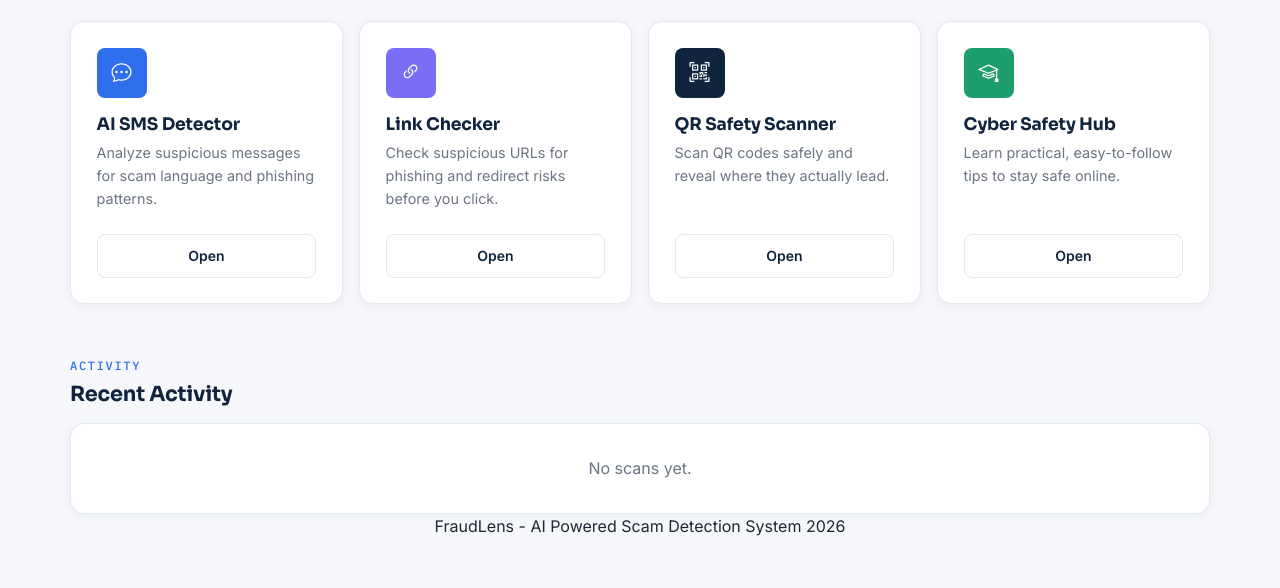
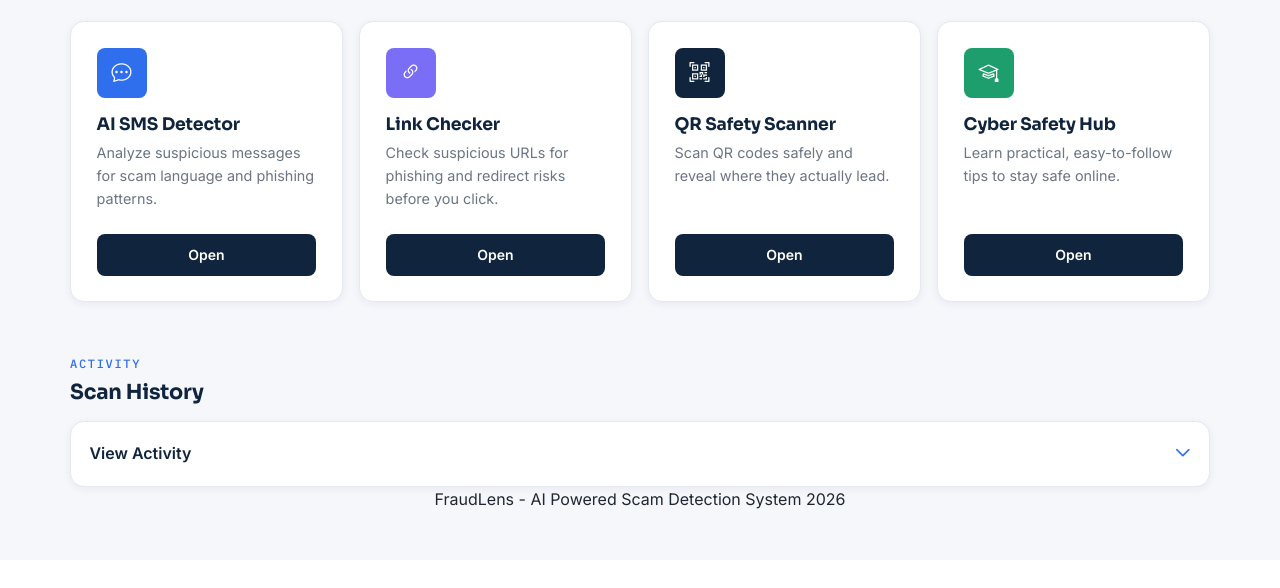
Before and after one commit to tejasmanevk18-hash/FraudLens, a Flask app: page /dashboard in a window 1280 px wide. Shown: the part 802-1390 px from the top of the page. After the commit the page ends 1311 px from the top, so only its background shows below. Run offline with Flask 3, Linux system fonts and the light colour scheme; the visitor is signed in with stand-in values (Sample User, id 1); data that the repository does not hold is empty.

Commit message:
Improve FraudLens UI

```diff
--- a/static/css/style.css
+++ b/static/css/style.css
@@ -499,6 +499,129 @@ a { text-decoration: none; }
   margin-right: 0.75rem; flex-shrink: 0;
 }
 
+.history-panel {
+  display: block;
+  border: 1px solid var(--border-color);
+  border-radius: var(--radius-md);
+  box-shadow: var(--shadow-sm);
+}
+.history-panel summary {
+  list-style: none;
+  cursor: pointer;
+  user-select: none;
+  display: flex;
+  align-items: center;
+  justify-content: space-between;
+  gap: 0.75rem;
+  font-weight: 600;
+  color: var(--primary-color);
+  padding: 0.2rem 0.15rem;
+}
+.history-panel summary::-webkit-details-marker { display: none; }
+.history-panel summary::after {
+  content: "\F282";
+  font-family: "bootstrap-icons";
+  font-size: 1rem;
+  color: var(--accent-color);
+  transition: transform var(--transition);
+}
+.history-panel[open] summary::after { transform: rotate(180deg); }
+.history-list { margin-top: 0.8rem; }
+
+.hub-focus-grid {
+  display: grid;
+  grid-template-columns: repeat(4, minmax(0, 1fr));
+  gap: 1rem;
+}
+.hub-focus-card {
+  background: var(--card-color);
+  border: 1px solid var(--border-color);
+  border-radius: var(--radius-md);
+  padding: 1.2rem;
+  box-shadow: var(--shadow-sm);
+  transition: transform var(--transition), box-shadow var(--transition);
+}
+.hub-focus-card:hover {
+  transform: translateY(-2px);
+  box-shadow: var(--shadow-md);
+}
+.hub-focus-icon {
+  display: inline-flex;
+  width: 42px;
+  height: 42px;
+  align-items: center;
+  justify-content: center;
+  border-radius: var(--radius-sm);
+  background: var(--accent-soft);
+  color: var(--accent-color);
+  font-size: 1.2rem;
+  margin-bottom: 0.8rem;
+}
+.hub-focus-card h3 {
+  font-size: 1.02rem;
+  margin-bottom: 0.35rem;
+}
+.hub-focus-card p {
+  margin: 0;
+  color: var(--muted-color);
+  font-size: 0.9rem;
+}
+
+.quick-check-list {
+  list-style: none;
+  padding: 0;
+  margin: 0;
+  display: grid;
+  gap: 0.8rem;
+}
+.quick-check-list li {
+  display: flex;
+  align-items: flex-start;
+  gap: 0.7rem;
+  color: var(--text-color);
+  background: var(--accent-soft);
+  border: 1px solid rgba(47,111,237,0.08);
+  border-radius: var(--radius-sm);
+  padding: 0.9rem 1rem;
+}
+.quick-check-list li::before {
+  content: "\F26D";
+  font-family: "bootstrap-icons";
+  color: var(--success-color);
+  font-weight: 700;
+}
+
+.danger-grid {
+  display: grid;
+  grid-template-columns: repeat(2, minmax(0, 1fr));
+  gap: 1rem;
+}
+.danger-card {
+  display: flex;
+  align-items: flex-start;
+  gap: 0.8rem;
+  background: var(--card-color);
+  border: 1px solid var(--border-color);
+  border-radius: var(--radius-md);
+  padding: 1rem 1rem 0.9rem;
+}
+.danger-card i {
+  color: var(--danger-color);
+  font-size: 1.2rem;
+  margin-top: 0.1rem;
+}
+.danger-card strong { display: block; margin-bottom: 0.15rem; }
+.danger-card span { color: var(--muted-color); font-size: 0.88rem; }
+
+@media (max-width: 991.98px) {
+  .hub-focus-grid { grid-template-columns: repeat(2, minmax(0, 1fr)); }
+  .danger-grid { grid-template-columns: 1fr; }
+}
+
+@media (max-width: 575.98px) {
+  .hub-focus-grid { grid-template-columns: 1fr; }
+}
+
 /* =========================================================
    Analysis tools (SMS / Link / QR)
 ========================================================= */
--- a/templates/dashboard.html
+++ b/templates/dashboard.html
@@ -106,7 +106,7 @@
           <div class="feature-icon tone-blue"><i class="bi bi-chat-dots"></i></div>
           <h3>AI SMS Detector</h3>
           <p>Analyze suspicious messages for scam language and phishing patterns.</p>
-          <a href="{{ url_for('sms_detector') }}" class="btn btn-outline-soft btn-sm mt-2">Open</a>
+          <a href="{{ url_for('sms_detector') }}" class="btn btn-primary btn-sm mt-2">Open</a>
         </div>
       </div>
       <div class="col-md-6 col-lg-3">
@@ -114,7 +114,7 @@
           <div class="feature-icon tone-violet"><i class="bi bi-link-45deg"></i></div>
           <h3>Link Checker</h3>
           <p>Check suspicious URLs for phishing and redirect risks before you click.</p>
-          <a href="{{ url_for('link_checker') }}" class="btn btn-outline-soft btn-sm mt-2">Open</a>
+          <a href="{{ url_for('link_checker') }}" class="btn btn-primary btn-sm mt-2">Open</a>
         </div>
       </div>
       <div class="col-md-6 col-lg-3">
@@ -122,7 +122,7 @@
           <div class="feature-icon tone-navy"><i class="bi bi-qr-code-scan"></i></div>
           <h3>QR Safety Scanner</h3>
           <p>Scan QR codes safely and reveal where they actually lead.</p>
-          <a href="{{ url_for('qr_scanner') }}" class="btn btn-outline-soft btn-sm mt-2">Open</a>
+          <a href="{{ url_for('qr_scanner') }}" class="btn btn-primary btn-sm mt-2">Open</a>
         </div>
       </div>
       <div class="col-md-6 col-lg-3">
@@ -130,17 +130,19 @@
           <div class="feature-icon tone-teal"><i class="bi bi-mortarboard"></i></div>
           <h3>Cyber Safety Hub</h3>
           <p>Learn practical, easy-to-follow tips to stay safe online.</p>
-          <a href="{{ url_for('safety_hub') }}" class="btn btn-outline-soft btn-sm mt-2">Open</a>
+          <a href="{{ url_for('safety_hub') }}" class="btn btn-primary btn-sm mt-2">Open</a>
         </div>
       </div>
     </div>
   </section>
 
-  <!-- Recent activity -->
+  <!-- Compact scan history -->
   <section class="mt-5">
     <span class="section-label">Activity</span>
-    <h2 class="mt-1 mb-3" style="font-size:1.3rem;">Recent Activity</h2>
-    <div class="fl-card p-3">
+    <h2 class="mt-1 mb-3" style="font-size:1.3rem;">Scan History</h2>
+    <details class="history-panel fl-card p-3">
+      <summary>View Activity</summary>
+      <div class="history-list">
         {% for scan in recent %}
         <div class="activity-row">
           <div class="d-flex align-items-center">
@@ -156,6 +158,7 @@
         <div class="empty-state py-3"><p class="mb-0 text-muted-soft">No scans yet.</p></div>
         {% endfor %}
       </div>
+    </details>
   </section>
 
   <footer class="fl-footer text-center">
```
Lines whose indentation alone changed are shown as unchanged.
